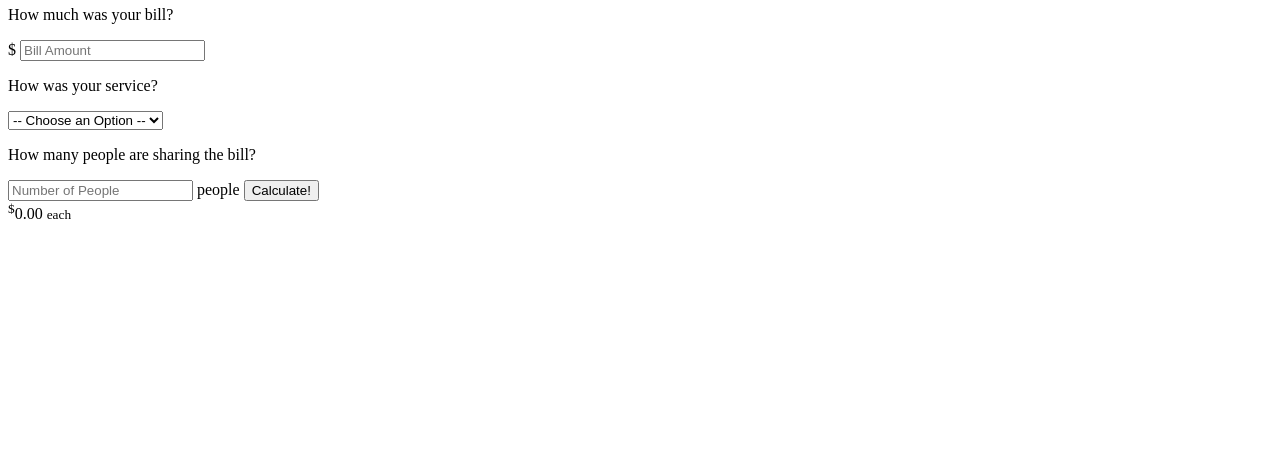
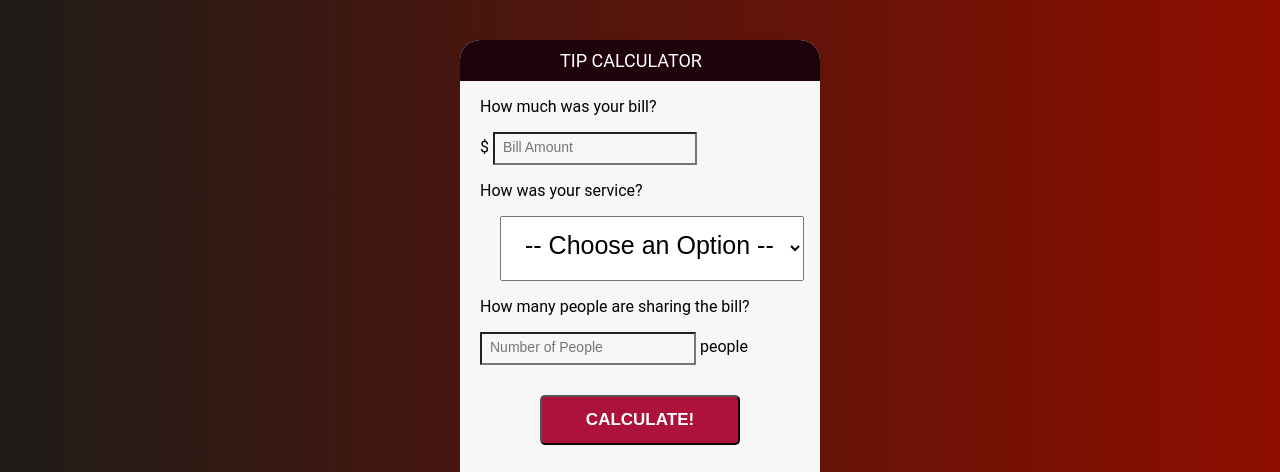
Before and after one commit to joshroberts373/WEBDEV2, a plain HTML site: page billinfo.html in a window 1280 px wide. Shown: the part 60-532 px from the top of the page. Drawn offline with Linux system fonts and the light colour scheme; a script that the page names is missing.

Commit message:
first commit

```diff
--- a/billinfo.html
+++ b/billinfo.html
@@ -1,7 +1,145 @@
+<html lang="en">
+<head>
+    <meta charset="UTF-8">
+    <meta name="viewport" content="width=device-width, initial-scale=1.0">
+    <title>Document</title>
+    <style>
+        body{
+    font-family: Roboto;
+    background: #8E0E00;
+    background:-webkit-linear-gradient(to left,#8E0E00, #1F1C18);
+    background: linear-gradient(to left, #8E0E00, #1F1C18);
+}
+
+#container{
+    height: 525px;
+    width: 360px;
+    margin: 100px auto;
+    background: #f7f7f7;
+    box-shadow: 0 0 3px rgba(0,0,0,0.1);
+    border-radius: 20px;
+    -webkit-border-radius:20px;
+    -webkit-margin: border radius 20px;
+    -moz-margin: border radius 20px;
+
+}
+
+h1{
+    background: #1F030C;
+    color: white;
+    margin: 0;
+    padding: 10px 100px;
+    text-transform: uppercase;
+    font-size: 18px;
+    font-weight: normal;
+    border-top-left-radius: 20px;
+    border-top-right-radius: 20px;
+}
+
+p{
+    padding-left: 20px;
+}
+
+form input[type="text"]{
+    width: 90px;
+}
+
+input{
+    padding-left: 20px;
+}
+
+#billamt{
+    font-size: 14px;
+    color: red;
+    background-color: #f7f7f7;
+    width: 60%;
+    padding: 5px 5px 8px 8px;
+}
+
+#billamt:focus{
+    background: #fff;
+    border: 3px solid #2980b9;
+    outline: none;
+}
+
+#peopleamt{
+    width: 60%;
+    padding: 5px 5px 8px 8px;
+    margin-left: 20px;
+    color: red;
+    background-color: #f7f7f7;
+    font-size: 14px;
+}
+
+.dollarSign{
+    display: inline;
+}
+
+#serviceQual {
+    padding: 13px 13px 20px 20px;
+    margin-left: 20px;
+    font-size: 25px;
+  }
+
+  button {
+    text-transform: uppercase;
+    font-weight: bold;
+    display: block;
+    margin: 30px auto;
+    background: #AD133A;
+    border-radius: 5px;
+    width: 200px;
+    height: 50px;
+    font-size: 17px;
+    color: white;
+  }
+
+  button:hover {
+    background: #4c2827;
+    border-bottom-color: #111;
+  }
+
+  button:active {
+    position: relative;
+    top: 1px;
+  }
+
+  #totalTip {
+    font-size: 30px;
+    margin-top: 5px;
+    text-align: center;
+  }
+
+  #totalTip:before {
+    content: "Tip amount";
+    font-size: 20px;
+    font-weight: bold;
+    display: block;
+    text-transform: uppercase;
+  }
+
+  #totalTip sup {
+    font-size: 20px;
+    top: -18px;
+  }
+
+  #totalTip small {
+    font-size: 20px;
+    font-weight: bold;
+    display: block;
+  }
+
+    </style>
+</head>
+<body>
+
+</body>
+</html>
+
+        <body>
             <div id="container">
                 <h1>Tip Calculator</h1>
                 <div id="calculator">
-
             <form>
                 <p>How much was your bill?
                   <p>
@@ -35,3 +173,4 @@
           <!--container end-->
 
           <script type="text/javascript" src="tipcalculator.js"></script>
+        </body>
```
Lines whose indentation alone changed are shown as unchanged.
